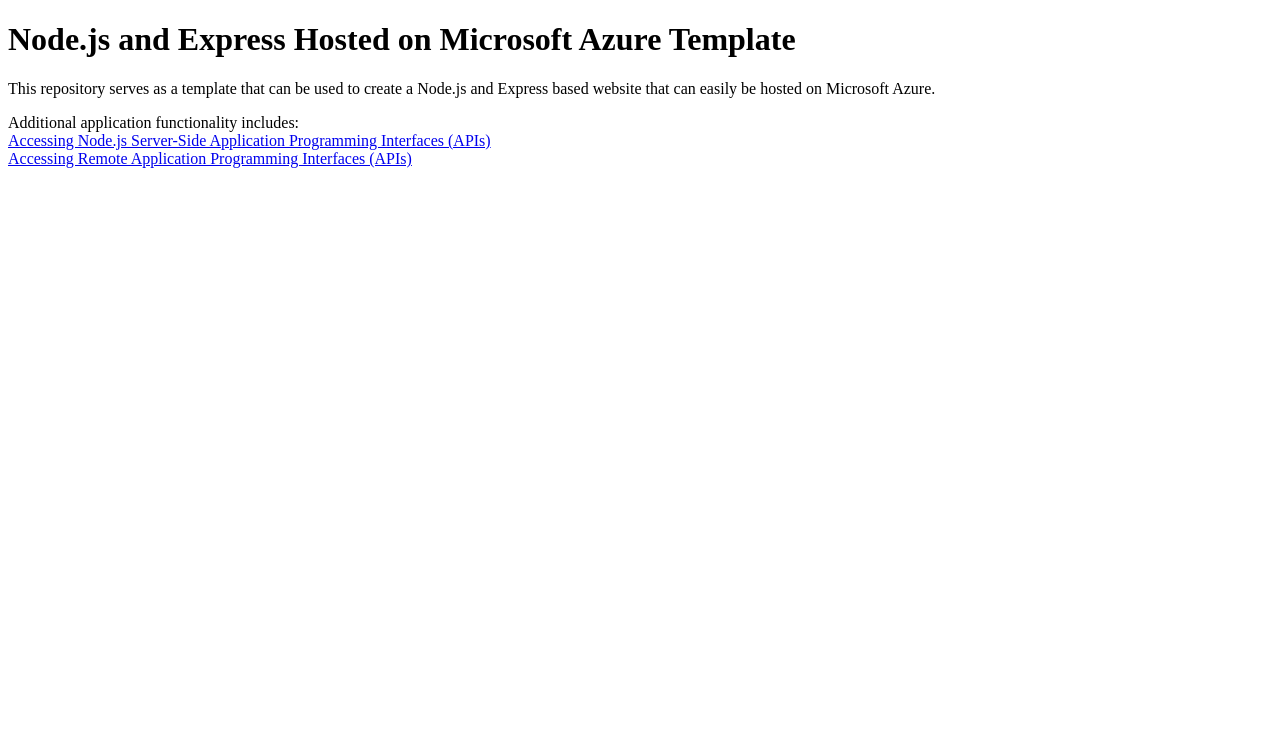
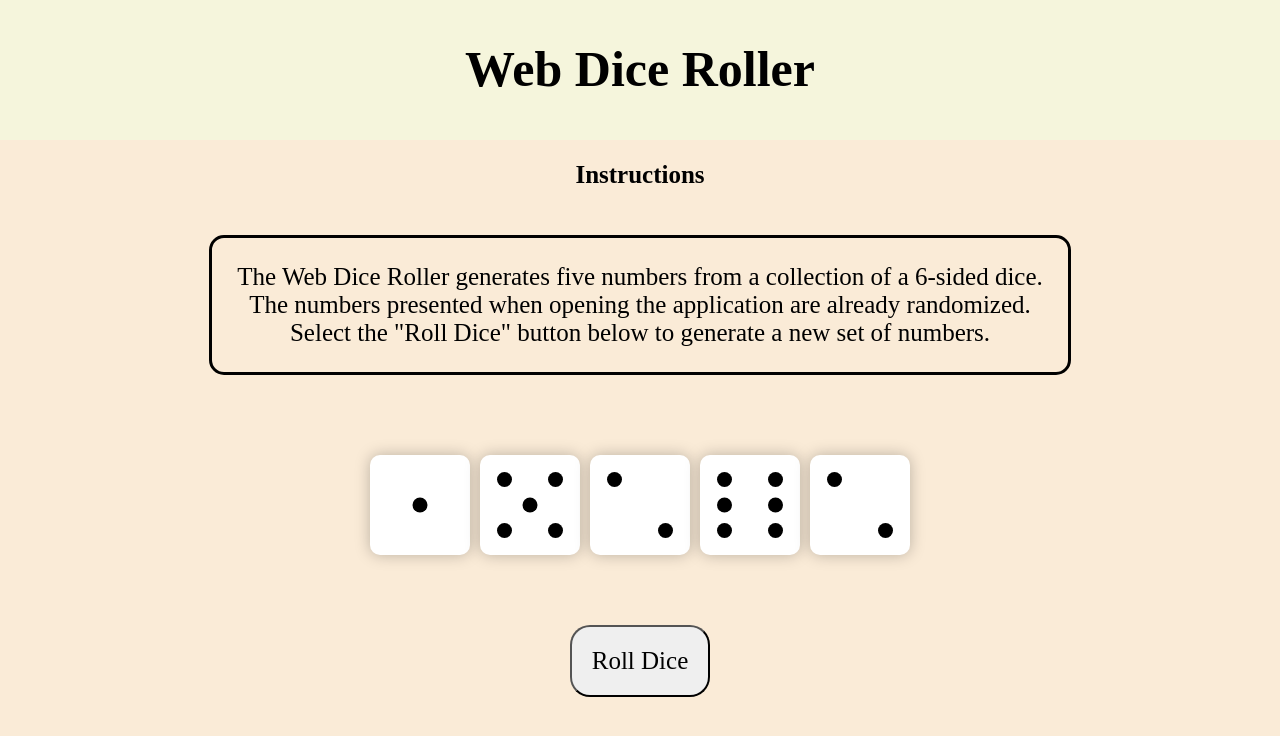
Before and after one commit to Sebbae1/web-dice-roller, a website: page static/index.html in a window 1280 px wide. Drawn offline with Linux system fonts and the light colour scheme.

Commit message:
Final Commit

```diff
--- a/static/index.html
+++ b/static/index.html
@@ -1,15 +1,28 @@
+<!--
+    Author: Sebastian Jaculbe - dcode
+    Created: February 15th, 2026
+    Updated: February 15th, 2026
+-->
+
 <!DOCTYPE html>
-<html>
+<html lang="utf-8">
 <head>
-<title>Node on Azure</title>
+    <meta charset="utf-8">
+    <meta name="viewport" content="width=device-width, initial-scale=1.0">
+    <title>Web Dice Roller</title>
+    <link rel="stylesheet" href="main.css">
+    <link rel="icon" type="image/x-icon" href="cartoon-dice.png">
+    <script src="main.js" defer></script>
 </head>
 <body>
-<h1>Node.js and Express Hosted on Microsoft Azure Template</h1>
-<p>This repository serves as a template that can be used to create a Node.js and Express based website that can easily
-be hosted on Microsoft Azure.</p>
-
-Additional application functionality includes:<br />
-<a href="fetching-from-server.html">Accessing Node.js Server-Side Application Programming Interfaces (APIs)</a><br />
-<a href="fetching-remote-dog-breeds.html">Accessing Remote Application Programming Interfaces (APIs)</a>
+    <h1>Web Dice Roller</h1>
+    <h2>Instructions</h2>
+    <p>
+        The Web Dice Roller generates five numbers from a collection of a 6-sided dice. <br>
+        The numbers presented when opening the application are already randomized. <br>
+        Select the "Roll Dice" button below to generate a new set of numbers.
+    </p>
+    <div class="dice-container"></div>
+    <button type="button" class="btn-roll-dice">Roll Dice</button>
 </body>
 </html>
--- /dev/null
+++ b/static/main.css
@@ -0,0 +1,88 @@
+/*
+    Author: Sebastian Jaculbe - dcode
+    Created: February 15th, 2026
+    Updated: February 15th, 2026
+*/
+
+html, body{
+    text-align: center;
+    margin: 0;
+    padding: 0;
+    background-color:antiquewhite;
+}
+
+h1{
+    height: 100px;
+    width: 100%;
+    padding-top: 40px;
+    margin: 0;
+    text-align: center;
+    text-decoration: solid;
+    font-family:'Times New Roman', Times, serif;
+    font-size: 50px;
+    background-color:beige;
+}
+
+h2 {
+    font-family: 'Times New Roman', Times, serif;
+    font-size: 25px;
+}
+
+p {
+    display: inline-block;
+    text-align: center;
+    padding: 25px;
+    font-family: 'Times New Roman', Times, serif;
+    font-size: 25px;
+    border: 3px solid black;
+    border-radius: 15px;
+}
+
+.dice-container {
+    display: flex;
+    justify-content: center;
+    padding: 25px;
+    margin-top: 25px;
+    border: 5px;
+}
+
+.dice {
+    width: 100px;
+    height: 100px;
+    position: relative;
+    margin: 5px;
+    border-radius: 10px;
+    box-shadow: 0 0 15px rgba(0,0,0,0.25);
+    background-color: white;
+}
+
+.dice-dot {
+    /* Defaults */
+    --top: 0%;
+    --left: 0%;
+
+    width: 15px;
+    height: 15px;
+    background-color: #000000;
+    border-radius: 50%;
+
+    /* Dot Positioning */
+    position: absolute;
+    top: var(--top);
+    left: var(--left);
+    transform: translateX(calc(var(--left)* -1)) translateY(calc(var(--top)* -1));
+}
+
+.btn-roll-dice {
+    font-family: 'Times New Roman', Times, serif;
+    font-size: 25px;
+    margin-top: 40px;
+    padding: 20px;
+    height: auto;
+    border-radius: 20px;
+}
+
+.btn-roll-dice:hover {
+    background-color: lightgrey;
+    transform: ease-in 0.6s;
+}
--- /dev/null
+++ b/static/main.js
@@ -0,0 +1,84 @@
+/*
+    Author: Sebastian Jaculbe - dcode
+    Created: February 15th, 2026
+    Updated: February 15th, 2026
+*/
+
+function createDice(number) {
+    const dotPositionMatrix = {
+        1: [
+            [50, 50] /* [left, top] */
+        ],
+        2: [
+            [20, 20],
+            [80, 80]
+        ],
+        3: [
+            [20, 20],
+            [50, 50],
+            [80, 80]
+        ],
+        4: [
+            [20, 20],
+            [20, 80],
+            [80, 20],
+            [80, 80]
+        ],
+        5: [
+            [20, 20],
+            [20, 80],
+            [50, 50],
+            [80, 20],
+            [80, 80],
+        ],
+        6: [
+            [20, 20],
+            [20, 80],
+            [50, 20],
+            [50, 80],
+            [80, 20],
+            [80, 80]
+        ]
+    }
+
+    const dice = document.createElement("div");
+    dice.classList.add("dice");
+
+    for (const dotPosition of dotPositionMatrix[number]) {
+        const dot = document.createElement("div")
+        dot.classList.add("dice-dot");
+        dot.style.setProperty("--top", dotPosition[0] + "%");
+        dot.style.setProperty("--left", dotPosition[1] + "%");
+        dice.appendChild(dot);
+    }
+    return dice
+}
+
+function randomizeDice(diceContainer, numberOfDice){
+    diceContainer.innerHTML = "";
+
+    for (let i = 0; i < numberOfDice; i++){
+        const random = Math.floor((Math.random() * 6) + 1);
+        const dice = createDice(random);
+
+        diceContainer.appendChild(dice);
+    }
+}
+
+const NUMBER_OF_DICE = 5
+const diceContainer = document.querySelector(".dice-container");
+const btnRollDice = document.querySelector(".btn-roll-dice");
+const enterKey = document.querySelector(".btn-roll-dice");
+
+randomizeDice(diceContainer, NUMBER_OF_DICE);
+
+btnRollDice.addEventListener("click", () => {
+    const interval = setInterval(() => {
+        randomizeDice(diceContainer, NUMBER_OF_DICE);
+    }, 50);
+    setTimeout(() => clearInterval(interval), 1000);
+});
+
+enterKey.addEventListener("click", () => {
+    document.querySelector("btn-roll-dice").focus();
+})
```
Also changed, not shown: README.md, static/cartoon-dice.png (added).
